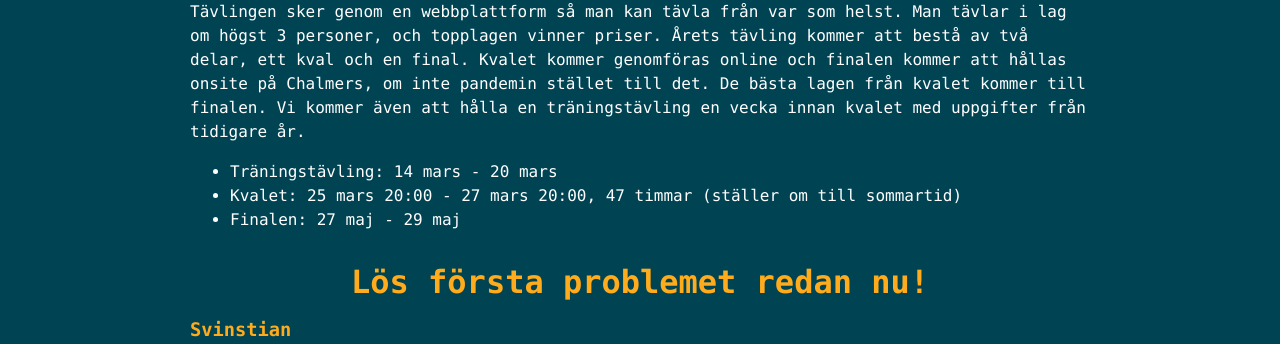
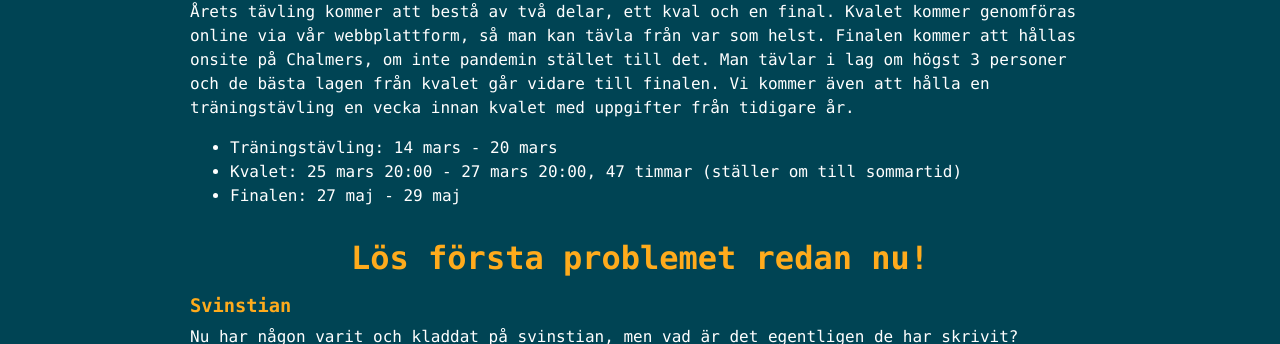
Before and after one commit to sakerhetssm/sakerhetssm.github.io, a Gatsby site: page / in a window 1280 px wide. Shown: the part 760-1104 px from the top of the page. Built offline with nearby package versions, Linux system fonts and the light colour scheme; Gatsby itself is replaced by a stand-in of ours.

Commit message:
Clarify information about SSM 2022

```diff
--- a/src/pages/index.js
+++ b/src/pages/index.js
@@ -20,7 +20,7 @@ const IndexPage = () => {
       <p>Gå gärna med i <a href="https://discord.gg/edKFKKU">Kodsports Discordserver</a> för diskussion om tävlingen. Gilla vår <a href="https://www.facebook.com/sakerhetssm">Facebooksida</a>! Man kan också skriva upp sig på vår <a href="https://cdn.forms-content.sg-form.com/338d60af-6184-11eb-8f8c-86607a56e162">mailinglista</a> för att få nyheter som när registreringen för tävlingen öppnar.</p>
 
       <h1>SSM 2022</h1>
-      <p>Tävlingen sker genom en webbplattform så man kan tävla från var som helst. Man tävlar i lag om högst 3 personer, och topplagen vinner priser. Årets tävling kommer att bestå av två delar, ett kval och en final. Kvalet kommer genomföras online och finalen kommer att hållas onsite på Chalmers, om inte pandemin stället till det. De bästa lagen från kvalet kommer till finalen. Vi kommer även att hålla en träningstävling en vecka innan kvalet med uppgifter från tidigare år.</p>
+      <p>Årets tävling kommer att bestå av två delar, ett kval och en final. Kvalet kommer genomföras online via vår webbplattform, så man kan tävla från var som helst. Finalen kommer att hållas onsite på Chalmers, om inte pandemin stället till det. Man tävlar i lag om högst 3 personer och de bästa lagen från kvalet går vidare till finalen. Vi kommer även att hålla en träningstävling en vecka innan kvalet med uppgifter från tidigare år.</p>
 
       <ul>
         <li>Träningstävling: 14 mars - 20 mars</li>
```
